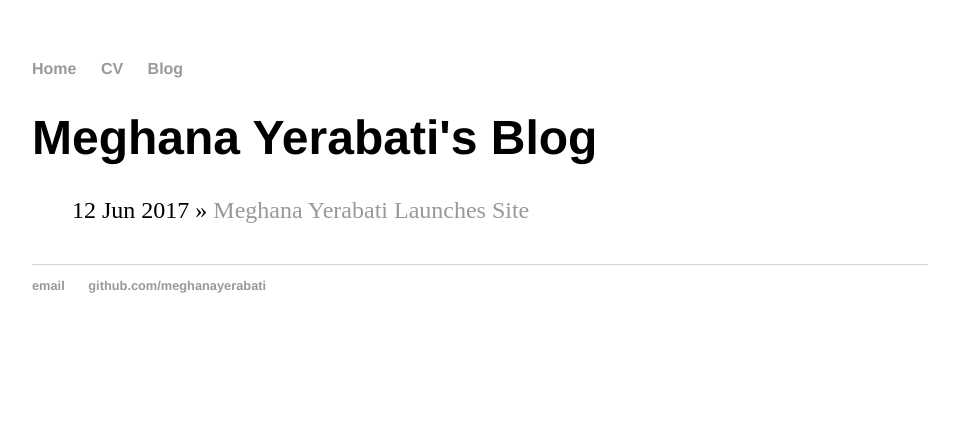
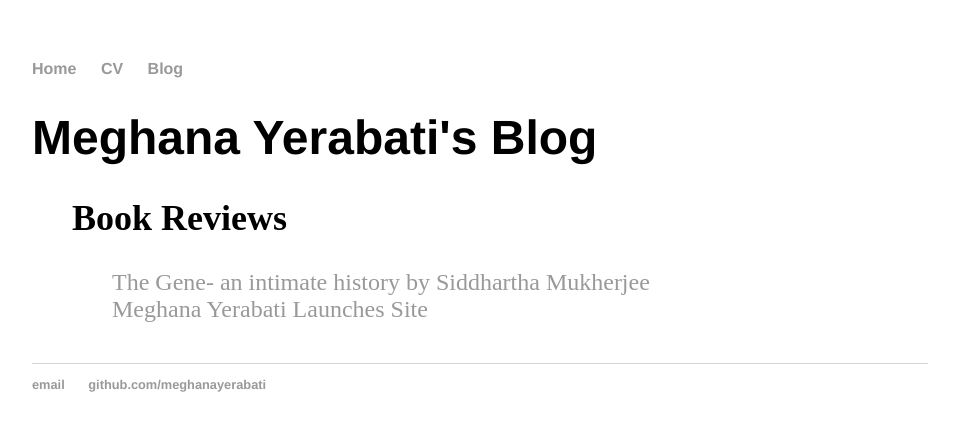
Before and after one commit to myerabati/meghanayerabati.github.io, a Jekyll site: the page built from blog/index.html, in a window 1280 px wide. Shown: the top 431 px of the page, without its empty margins (160-1119 px from the left). Built offline with Jekyll 4.4.1, drawn with Linux system fonts in a browser that asks for light colours.

Commit message:
Change layout of blog

```diff
--- /dev/null
+++ b/Book Reviews/_posts/2017-08-11-the-gene-an-intimate-history.md
@@ -0,0 +1,7 @@
+---
+layout: post
+title: "The Gene- an intimate history by Siddhartha Mukherjee"
+date: 2017-08-11
+---
+
+The book begins with a personal anecdote of the author where he visits his cousin in a mental asylum in Calcutta. His father, youngest of five brothers, is consumed in the memories of his two brothers whom he has lost to mental illness. Here, the author, reveals to us his familial relationship with genetics and its powerful grip over our daily lives .  Interspersed that it is with such stories, we are forced to come to terms with how we're _hardwired _but also how _intelligent _our design is. All in all, this book is an impressive work of non-fiction for the simple fact that it packs a great amount of insight into a fairly easy-to-read, well-written masterpiece. It also manages to convey the idea that a gene has no purpose, its design is convenient as long as it falls within the confines of human definition.  The gene may help us understand ourselves better, but it never implicitly passes judgement. But one can't help but agree: Humans do.
--- a/blog/index.html
+++ b/blog/index.html
@@ -5,7 +5,13 @@ title: Meghana Yerabati's Blog
 	<h1>{{ page.title }}</h1>
 	<ul class="posts">
 
-	  {% for post in site.posts %}
-	    <li><span>{{ post.date | date_to_string }}</span> » <a href="{{ post.url }}" title="{{ post.title }}">{{ post.title }}</a></li>
-	  {% endfor %}
+	  {% for category in site.categories %}
+  	    <h2>{{ category[0] }}</h2>
+  		<ul>
+    			{% for post in category[1] %}
+      		  	  <li><a href="{{ post.url }}">{{ post.title }}</a></li>
+    			{% endfor %}
+  		</ul>
+	   {% endfor %}
+
 	</ul>
```
Also changed, not shown: Book Reviews/_posts/2017-06-12-my-new-website.md (renamed from _posts/2017-06-12-my-new-website.md), 1 other file.
